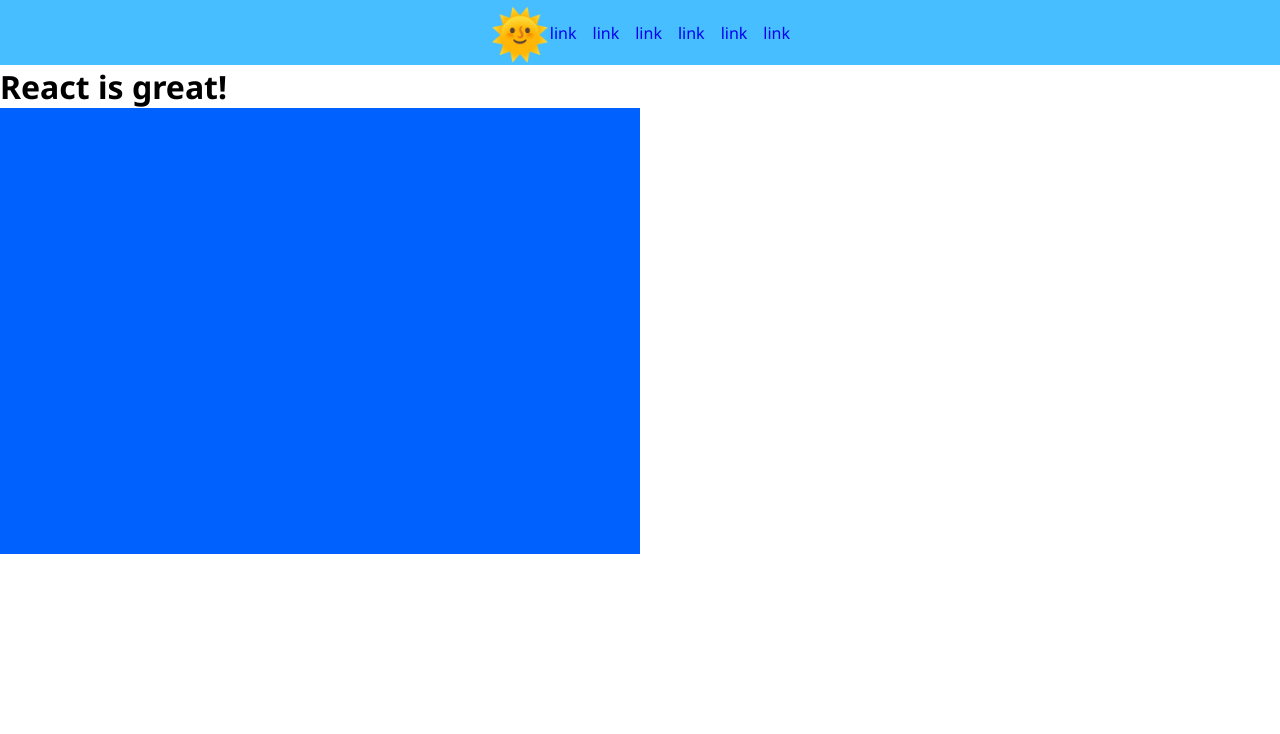
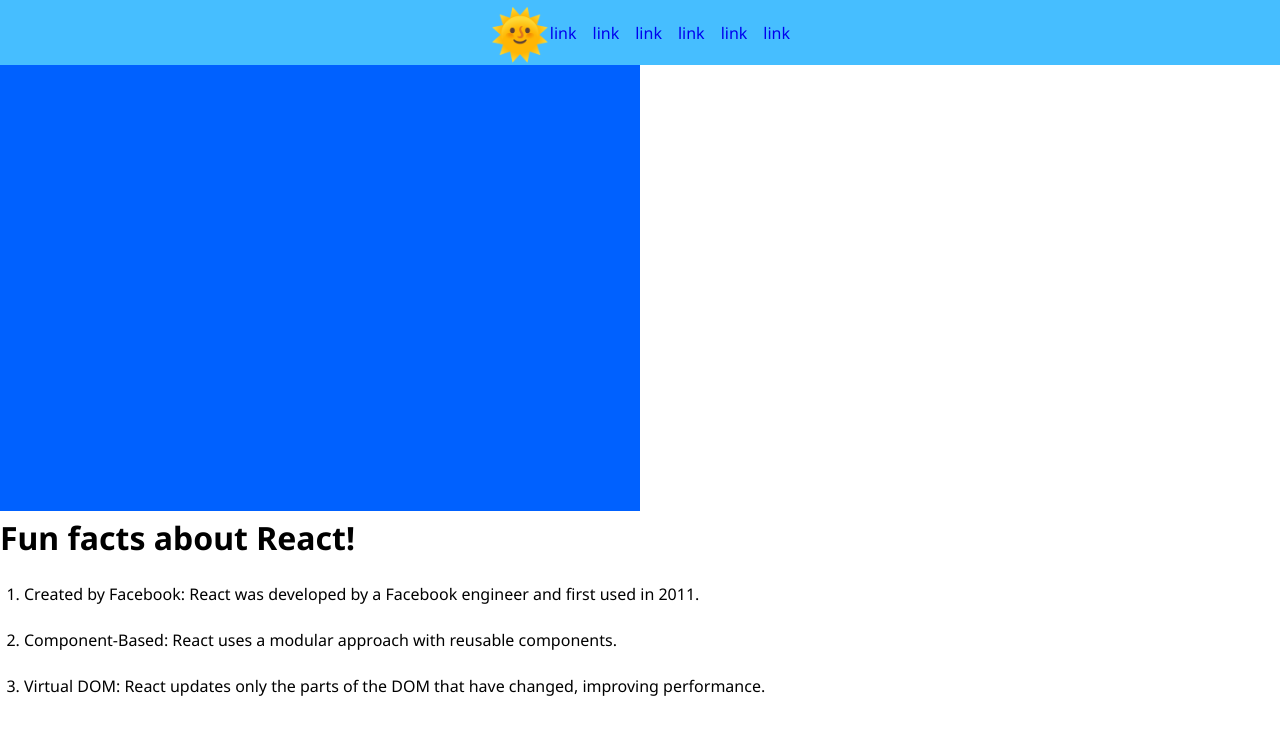
Before and after one commit to SalvatoreMangiacotti/react-js, a React (Vite) app: page / in a window 1280 px wide. Shown: the top 734 px of the page. Built offline with nearby package versions, Linux system fonts and the light colour scheme.

Commit message:
Move the navbar to a new Header component. Move the MainContent elements to a new Main component.

```diff
--- a/src/App.css
+++ b/src/App.css
@@ -70,3 +70,12 @@
   gap: 1rem;
 
 }
+
+
+/* Main Content */
+
+.fun_facts li {
+
+  margin: 1.5rem;
+
+}
--- a/src/App.jsx
+++ b/src/App.jsx
@@ -1,10 +1,10 @@
-// NavBar
+// Header
 
-import AwesomeNav from './components/Navbar'
+import Header from './components/Header'
 
-// Main Content
+// Main
 
-import MainContent from './components/MainContent'
+import Main from './components/Main'
 
 // Css
 
@@ -14,8 +14,8 @@
 
   return (
     <>
-      <AwesomeNav />
-      <MainContent />
+      <Header />
+      <Main />
     </>
   )
 }
--- a/src/components/Navbar.jsx
+++ b/src/components/Header.jsx
@@ -1,4 +1,4 @@
-export default function AwesomeNav() {
+export default function Header() {
 
     return (
 
--- /dev/null
+++ b/src/components/Main.jsx
@@ -0,0 +1,25 @@
+export default function Main() {
+
+    return (
+
+        <main>
+
+            <img src="../src/assets/images/blue.PNG" />
+
+            <h1>Fun facts about React!</h1>
+
+            <ol className="fun_facts">
+
+                <li>Created by Facebook: React was developed by a Facebook engineer and first used in 2011.</li>
+
+                <li>Component-Based: React uses a modular approach with reusable components.</li>
+
+                <li>Virtual DOM: React updates only the parts of the DOM that have changed, improving performance.</li>
+
+            </ol>
+
+        </main>
+
+    )
+
+}
--- a/src/components/MainContent.jsx
+++ /dev/null
@@ -1,14 +0,0 @@
-export default function MainContent() {
-
-    return (
-
-        <>
-
-            <h1>React is great!</h1>
-
-            <img src="../src/assets/images/blue.PNG" />
-
-        </>
-    )
-
-}
```
